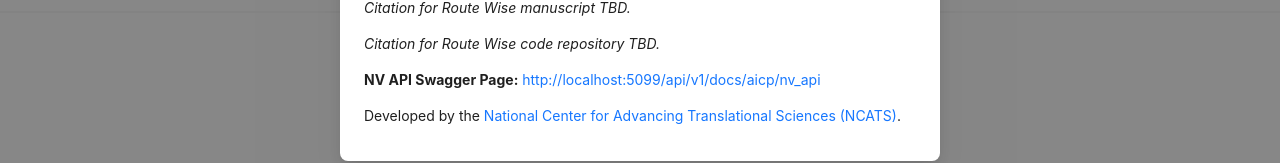
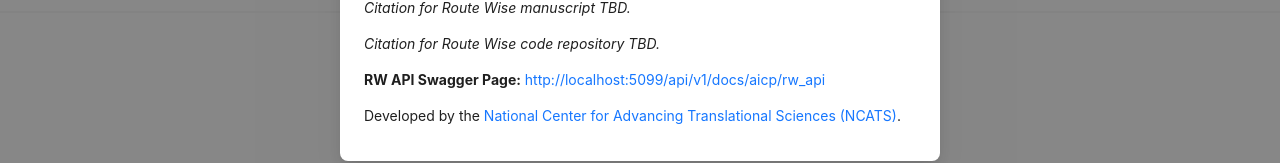
Before and after one commit to misterbrandonwalker/RouteWise, a React app in the folder ui/: page / in a window 1280 px wide. Both pictures are taken after a click on the button 1236 px from the left and 508 px from the top of the page. Shown: the part 155-318 px from the top of the page. Built offline with nearby package versions, Linux system fonts and the light colour scheme; no server answers; what cytoscape-cola, cytoscape-dagre would draw is missing.

Commit message:
name updates

```diff
--- a/ui/src/components/Settings/Settings.jsx
+++ b/ui/src/components/Settings/Settings.jsx
@@ -250,12 +250,12 @@
             <em>Citation for Route Wise code repository TBD.</em>
           </Paragraph>
           <Paragraph>
-            <b>NV API Swagger Page:</b>{" "}
+            <b>RW API Swagger Page:</b>{" "}
             <a
-              href={process.env.API_URL + "/api/v1/docs/aicp/nv_api"}
+              href={process.env.API_URL + "/api/v1/docs/aicp/rw_api"}
               target="_blank"
             >
-              {process.env.API_URL + "/api/v1/docs/aicp/nv_api"}
+              {process.env.API_URL + "/api/v1/docs/aicp/rw_api"}
             </a>
           </Paragraph>
           <Paragraph>
```
Also changed, not shown: 2 other files (tests, documents, lock files or other folders).
